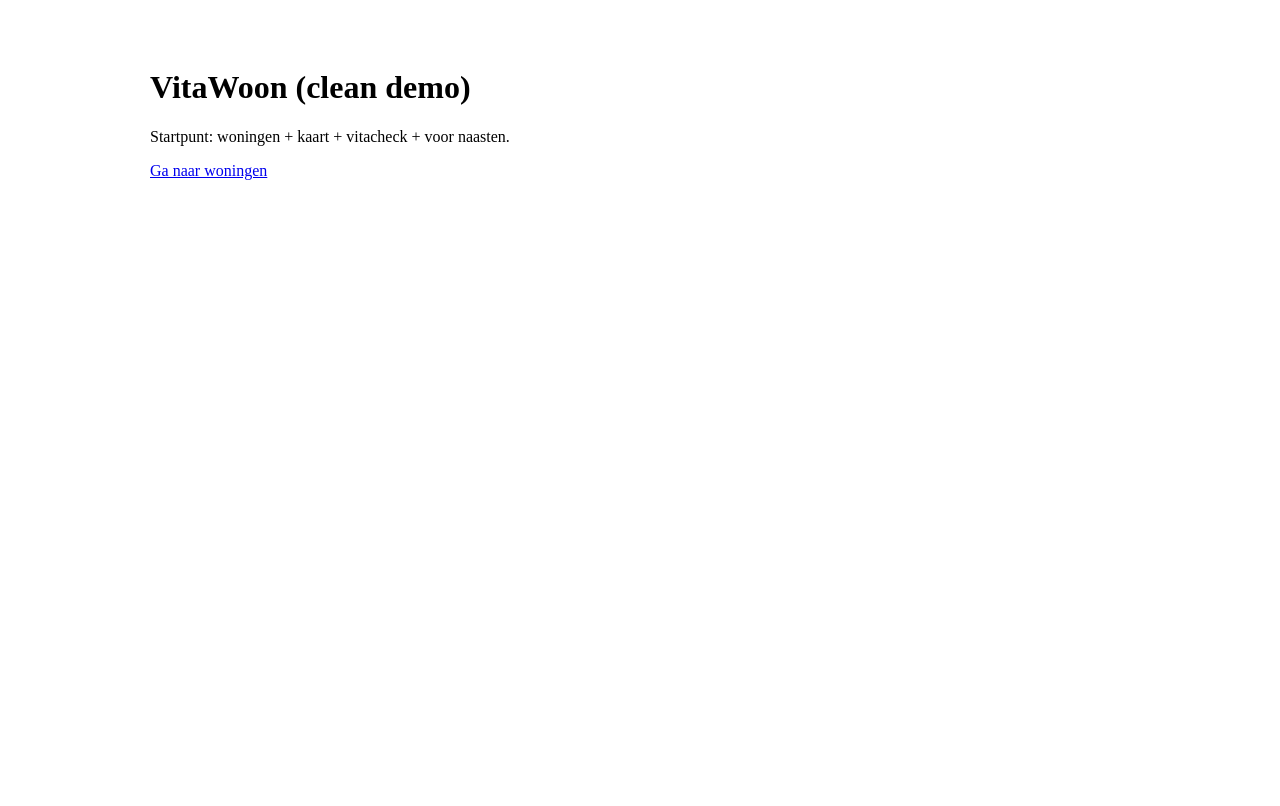
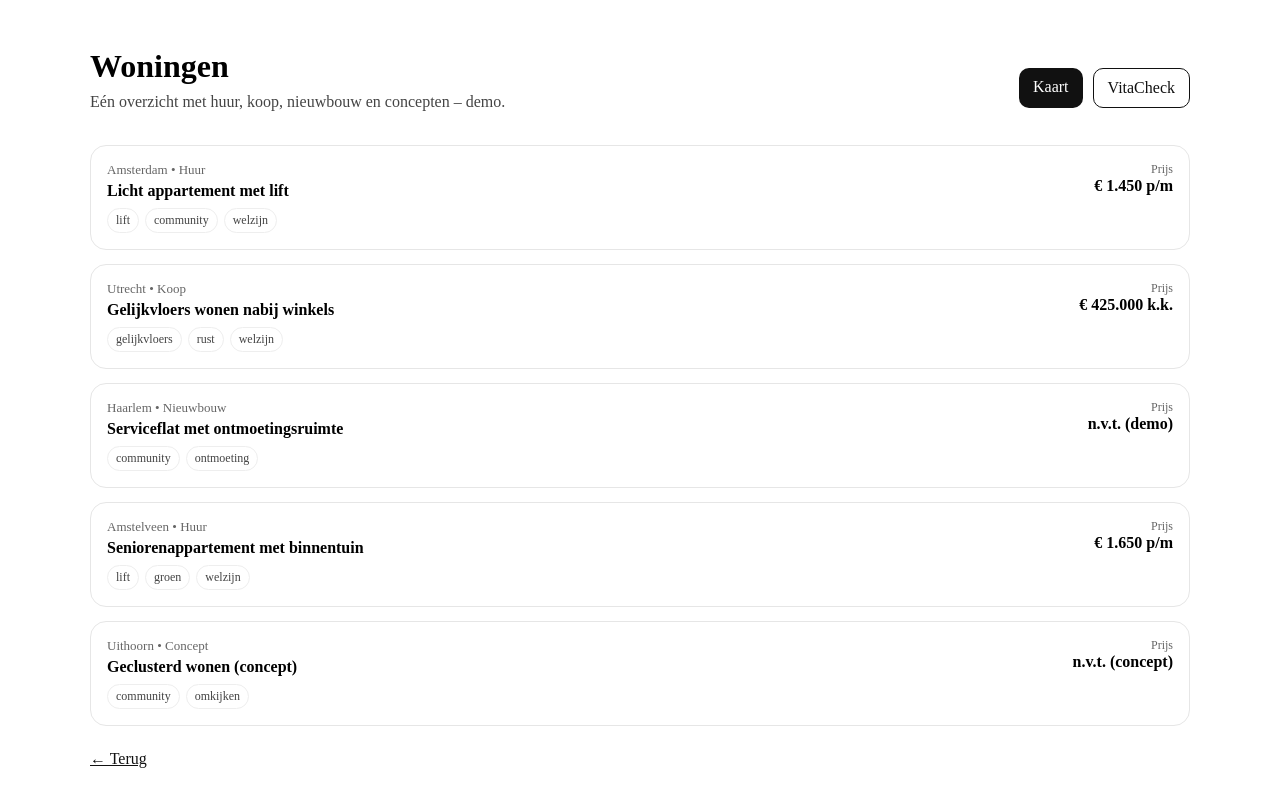
Before and after one commit to 4gcnny5cxp-dot/VitaWoon-demo-clean, a Next.js app: page / in a window 1280 px wide. Shown: the top 806 px of the page. Built offline with nearby package versions, Linux system fonts and the light colour scheme.

Commit message:
Update index.tsx

```diff
--- a/pages/index.tsx
+++ b/pages/index.tsx
@@ -1,9 +1,73 @@
-export default function Home() {
+type Listing = {
+  id: string;
+  title: string;
+  place: string;
+  label: "Huur" | "Koop" | "Nieuwbouw" | "Concept";
+  price: string;
+  tags: string[];
+};
+
+const LISTINGS: Listing[] = [
+  { id: "vw-1", title: "Licht appartement met lift", place: "Amsterdam", label: "Huur", price: "€ 1.450 p/m", tags: ["lift", "community", "welzijn"] },
+  { id: "vw-2", title: "Gelijkvloers wonen nabij winkels", place: "Utrecht", label: "Koop", price: "€ 425.000 k.k.", tags: ["gelijkvloers", "rust", "welzijn"] },
+  { id: "vw-3", title: "Serviceflat met ontmoetingsruimte", place: "Haarlem", label: "Nieuwbouw", price: "n.v.t. (demo)", tags: ["community", "ontmoeting"] },
+  { id: "vw-4", title: "Seniorenappartement met binnentuin", place: "Amstelveen", label: "Huur", price: "€ 1.650 p/m", tags: ["lift", "groen", "welzijn"] },
+  { id: "vw-5", title: "Geclusterd wonen (concept)", place: "Uithoorn", label: "Concept", price: "n.v.t. (concept)", tags: ["community", "omkijken"] }
+];
+
+export default function Woningen() {
   return (
-    <main style={{ padding: 40, maxWidth: 980, margin: "0 auto" }}>
-      <h1>VitaWoon (clean demo)</h1>
-      <p>Startpunt: woningen + kaart + vitacheck + voor naasten.</p>
-      <p><a href="/woningen">Ga naar woningen</a></p>
+    <main style={{ padding: 40, maxWidth: 1100, margin: "0 auto" }}>
+      <div style={{ display: "flex", justifyContent: "space-between", gap: 12, flexWrap: "wrap", alignItems: "center" }}>
+        <div>
+          <h1 style={{ margin: 0 }}>Woningen</h1>
+          <p style={{ marginTop: 8, color: "#444" }}>
+            Eén overzicht met huur, koop, nieuwbouw en concepten – demo.
+          </p>
+        </div>
+
+        <div style={{ display: "flex", gap: 10, flexWrap: "wrap" }}>
+          <a href="/woningen/kaart" style={{ padding: "10px 14px", borderRadius: 10, background: "#111", color: "#fff", textDecoration: "none" }}>
+            Kaart
+          </a>
+          <a href="/vitacheck" style={{ padding: "10px 14px", borderRadius: 10, border: "1px solid #111", color: "#111", textDecoration: "none" }}>
+            VitaCheck
+          </a>
+        </div>
+      </div>
+
+      <div style={{ display: "grid", gap: 14, marginTop: 18 }}>
+        {LISTINGS.map((x) => (
+          <a
+            key={x.id}
+            href={`/woningen/${encodeURIComponent(x.id)}`}
+            style={{ border: "1px solid #e6e6e6", borderRadius: 16, padding: 16, textDecoration: "none", color: "inherit" }}
+          >
+            <div style={{ display: "flex", justifyContent: "space-between", gap: 12, flexWrap: "wrap" }}>
+              <div>
+                <div style={{ fontSize: 13, color: "#666" }}>{x.place} • {x.label}</div>
+                <div style={{ fontWeight: 700, marginTop: 4 }}>{x.title}</div>
+                <div style={{ marginTop: 8, display: "flex", gap: 6, flexWrap: "wrap" }}>
+                  {x.tags.map((t) => (
+                    <span key={t} style={{ fontSize: 12, color: "#444", border: "1px solid #eee", padding: "4px 8px", borderRadius: 999 }}>
+                      {t}
+                    </span>
+                  ))}
+                </div>
+              </div>
+
+              <div style={{ textAlign: "right" }}>
+                <div style={{ fontSize: 12, color: "#666" }}>Prijs</div>
+                <div style={{ fontWeight: 700 }}>{x.price}</div>
+              </div>
+            </div>
+          </a>
+        ))}
+      </div>
+
+      <p style={{ marginTop: 24 }}>
+        <a href="/" style={{ textDecoration: "underline", color: "#111" }}>← Terug</a>
+      </p>
     </main>
   );
 }
```
